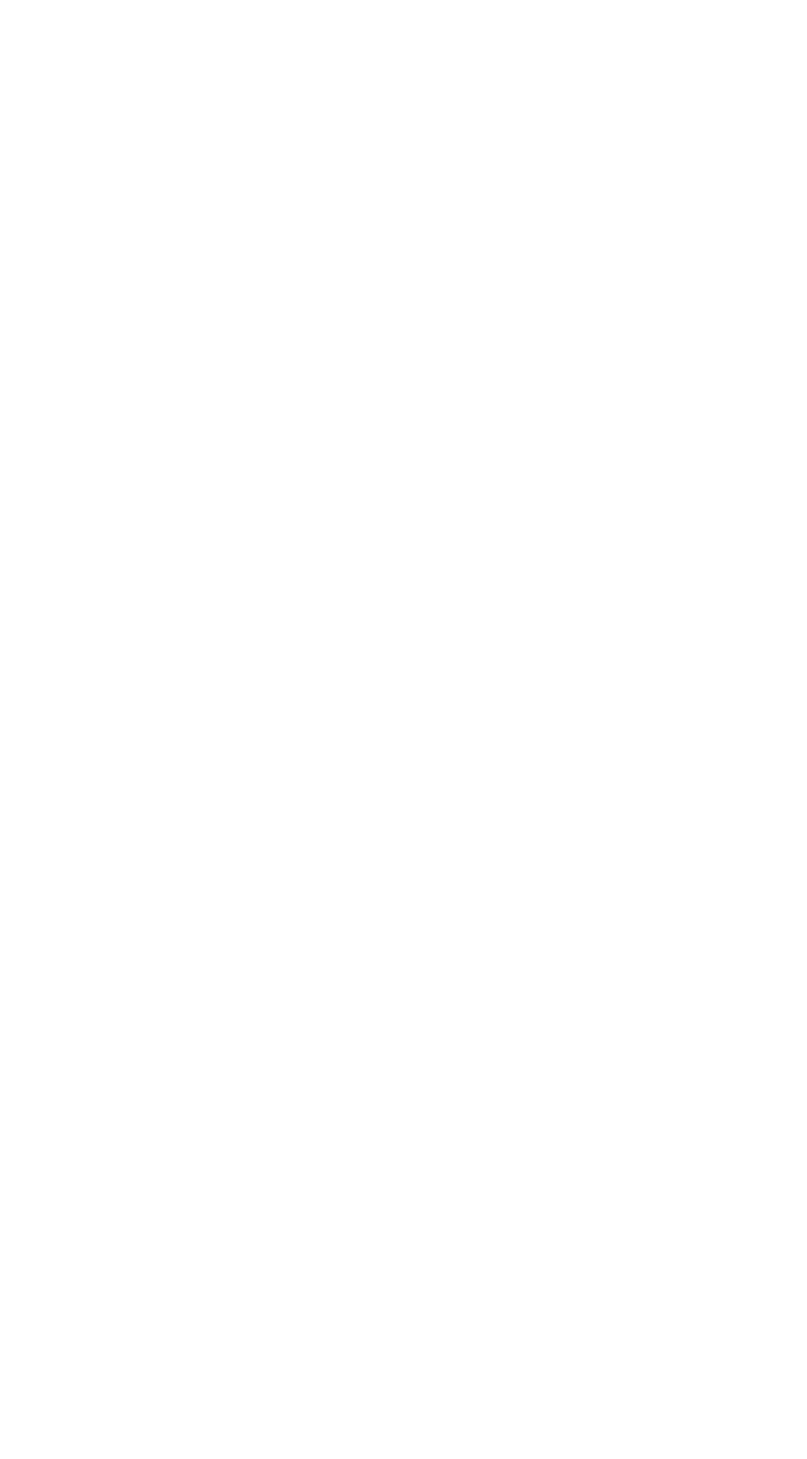
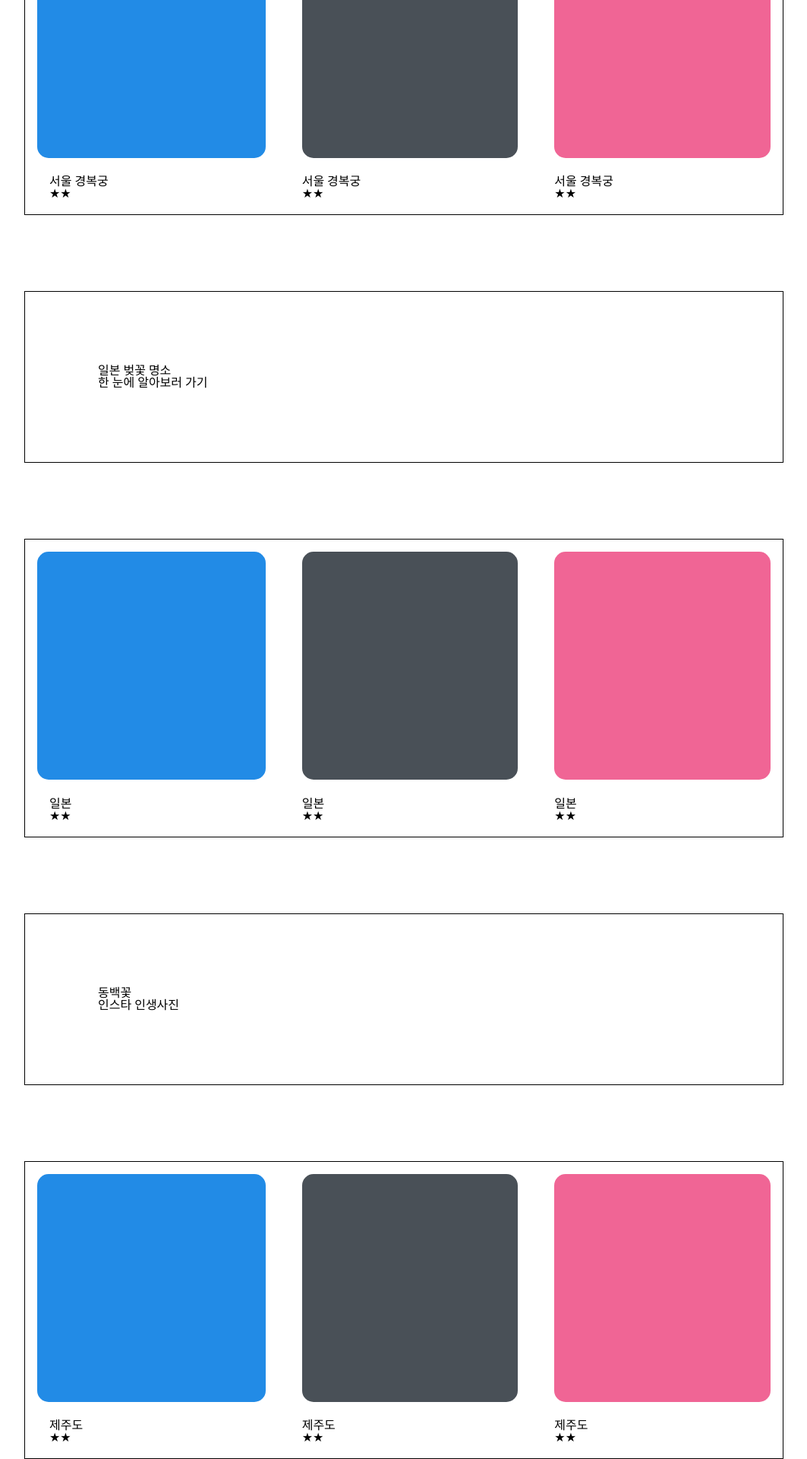
Before and after one commit to codestates-seb/seb42_main_028, a React (Create React App) app in the folder client/: page /main in a window 1280 px wide. Shown: the part 535-2455 px from the top of the page at 76% size, without its empty margins (108-1171 px from the left). Before the commit the page ends 800 px from the top, so only its background shows below. Built offline with nearby package versions, Linux system fonts and the light colour scheme.

Commit message:
design:Mainpage

```diff
--- a/client/src/pages/Main/Mainpage.jsx
+++ b/client/src/pages/Main/Mainpage.jsx
@@ -1,7 +1,200 @@
 import React from 'react';
+import styled, { ThemeProvider } from 'styled-components';
+import Button from '../../components/Button';
+
+const ContainerButton = styled.div`
+  padding: 0.2rem 1rem;
+  grid-template-columns: repeat(3, 1fr);
+`;
+
+const GroupButton = styled.div`
+  display: grid;
+
+  padding: 6rem;
+  width: 1000px;
+  margin-top: 160px;
+  margin: 100px auto;
+  /* margin-left: 450px; */
+  /* margin-right: 450px; */
+  border: 1px solid black;
+`;
+
+const AppBlock = styled.div`
+  margin: 0 auto;
+  margin-top: 100px;
+  border: 1px solid black;
+  padding: 1rem;
+  display: grid;
+  /* grid-template-rows: repeat(3, 1fr); */
+  grid-template-columns: repeat(3, 1fr);
+  width: 1000px;
+  /* width: 100%; */
+  /* justify-content: space-between; */
+  /* align-content: stretch; */
+  gap: 20px 32px;
+`;
 
 function Mainpage() {
-	return <div>메인페이지입니다.</div>;
+  return (
+    <ThemeProvider
+      theme={{
+        palette: {
+          blue: '#228be6',
+          gray: '#495057',
+          pink: '#f06595',
+        },
+      }}
+    >
+      <GroupButton name="sss" event>
+        사람들이 좋아하는 <br />
+        <span>놀이동산 리뷰 알아보러 가기</span>
+      </GroupButton>
+      <AppBlock>
+        <Button></Button>
+        <Button color="gray"></Button>
+        <Button color="pink"></Button>
+        <ContainerButton>
+          서울 경복궁
+          <br />
+          <span>★★</span>
+        </ContainerButton>
+        <ContainerButton>
+          서울 경복궁
+          <br />
+          <span>★★</span>
+        </ContainerButton>
+        <ContainerButton>
+          서울 경복궁
+          <br />
+          <span>★★</span>
+        </ContainerButton>
+      </AppBlock>
+      <GroupButton name="sss" event>
+        일본 벚꽃 명소
+        <br />
+        <span>한 눈에 알아보러 가기</span>
+      </GroupButton>
+      <AppBlock>
+        <Button></Button>
+        <Button color="gray"></Button>
+        <Button color="pink"></Button>
+        <ContainerButton>
+          일본
+          <br />
+          <span>★★</span>
+        </ContainerButton>
+        <ContainerButton>
+          일본
+          <br />
+          <span>★★</span>
+        </ContainerButton>
+        <ContainerButton>
+          일본
+          <br />
+          <span>★★</span>
+        </ContainerButton>
+      </AppBlock>
+      <GroupButton name="sss" event>
+        동백꽃
+        <br />
+        <span>인스타 인생사진</span>
+      </GroupButton>
+      <AppBlock>
+        <Button></Button>
+        <Button color="gray"></Button>
+        <Button color="pink"></Button>
+        <ContainerButton>
+          제주도
+          <br />
+          <span>★★</span>
+        </ContainerButton>
+        <ContainerButton>
+          제주도
+          <br />
+          <span>★★</span>
+        </ContainerButton>
+        <ContainerButton>
+          제주도
+          <br />
+          <span>★★</span>
+        </ContainerButton>
+      </AppBlock>
+    </ThemeProvider>
+  );
 }
 
 export default Mainpage;
+
+// import React from 'react';
+// import styled from 'styled-components';
+// import Button from '../../components/Button';
+
+//  const page = styled.div`
+
+// const AppBlock = styled.div`
+//   display: grid;
+//   grid-template-columns: 1fr 1fr 1fr;
+//   height: 160px;
+//   width: 100%;
+//   gap: 32px;
+//   margin: 4px;
+//   row-gap: 0.1rem;
+// `;
+// /* min-width: 30rem;
+//   max-width: 30rem;
+//   margin: 4rem auto;
+//   gap: 100px 32px; */
+
+// /* column-gap: 1.4rem; */
+
+// /* display: grid;
+//   grid-template-rows: repeat(3, 1fr);
+//   grid-template-columns: repeat(3, 1fr);
+//   width: 1000px;
+//   width: 100%;
+//   justify-content: space-between;
+//   align-content: stretch;
+//   gap: 20px 10px;
+// `; */
+
+// function Mainpage() {
+//   return (
+//     <AppBlock>
+//       <Button name="sss" event>
+//         사람들이 좋아하는
+//         <br />
+//         <span>놀이동산 리뷰 알아보러 가기</span>
+//         <span>둘러보기</span>
+//       </Button>
+
+//       <>
+//         <Button name="s">서울관광지</Button>
+//         <Button name="ss">서울맛집</Button>
+//       </>
+//       <Button name="sss" disabled>
+//         서울숙소
+//       </Button>
+//       <Button name="sss" event>
+//         사람들이 좋아하는
+//         <br />
+//         <span>놀이동산 리뷰 알아보러 가기</span>
+//         <span>둘러보기</span>
+//       </Button>
+//       <Button name="s">서울관광지</Button>
+//       <Button name="ss">서울맛집</Button>
+//       <Button name="sss" disabled>
+//         서울숙소
+//       </Button>
+//       <Button name="sss" event>
+//         사람들이 좋아하는
+//         <br />
+//         <span>놀이동산 리뷰 알아보러 가기</span>
+//         <span>둘러보기</span>
+//       </Button>
+//       <Button name="s">서울관광지</Button>
+//       <Button name="ss">서울맛집</Button>
+//       <Button name="sss" disabled>
+//         서울숙소
+//       </Button>
+
+// export default Mainpage;
```
